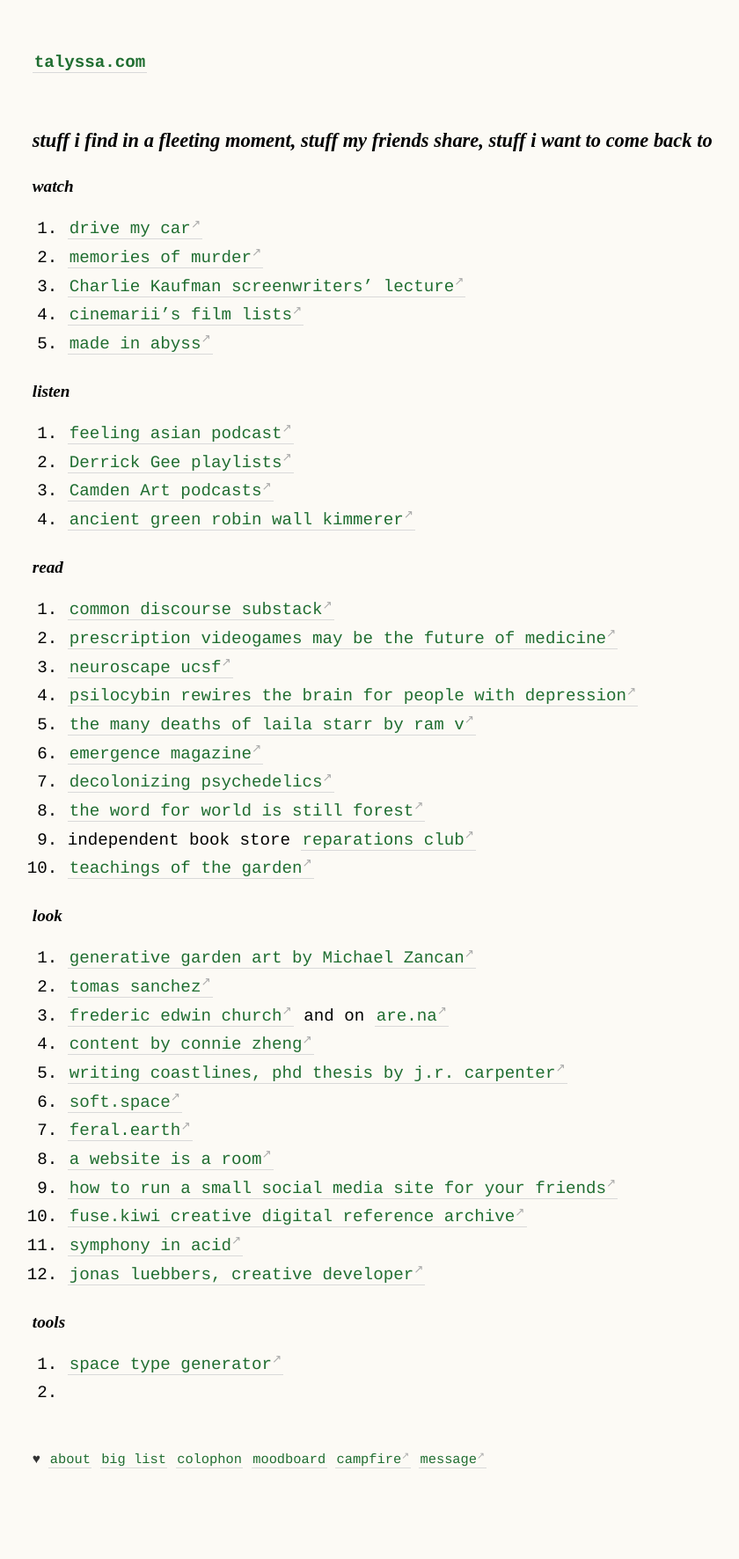
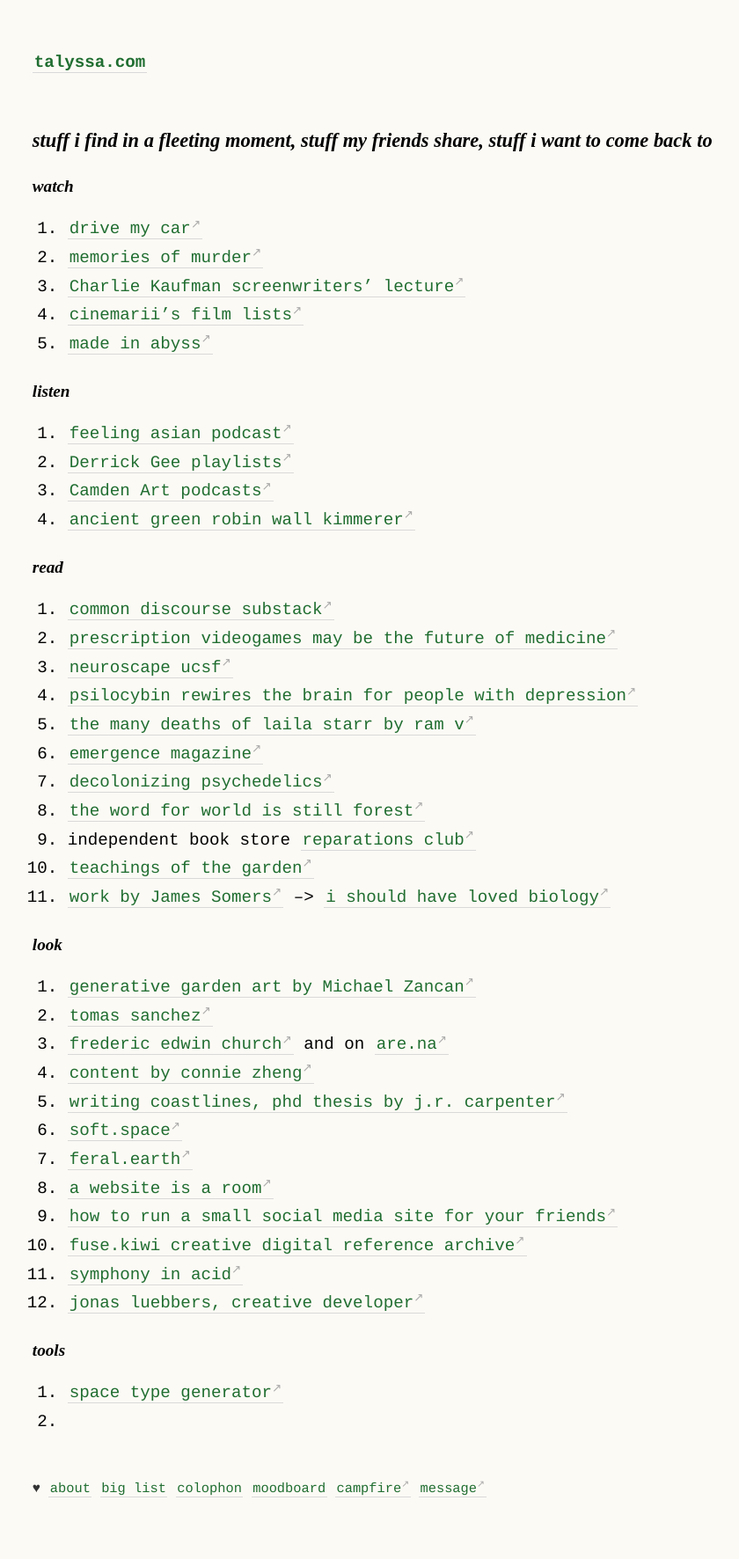
Before and after one commit to geminiworms/talyssagarden.github.io, a Jekyll site: the page built from _pages/big-list.md, in a window 1280 px wide. Shown: the whole page at 88% size, without its empty margins (40-880 px from the left). Built offline with Jekyll 4.4.1, drawn with Linux system fonts in a browser that asks for light colours; before the commit the page ends 1739 px from its top, so only the background shows below that.

Commit message:
Update big-list.md

```diff
--- a/_pages/big-list.md
+++ b/_pages/big-list.md
@@ -30,6 +30,7 @@ permalink: /list
 8. [the word for world is still forest](https://www.hkw.de/media/texte/pdf/publikationen_2/publikationen_3/intercalations4_the_word_for_world_is_still_forest.pdf)
 9. independent book store [reparations club](https://rep.club/)
 10. [teachings of the garden](https://www.schlebruegge.com/en/content/teachings-garden)
+11. [work by James Somers](https://jsomers.net/) --> [i should have loved biology](https://jsomers.net/i-should-have-loved-biology/)
 
 #### look
 1. [generative garden art by Michael Zancan](https://www.instagram.com/zancan.code/)
```
